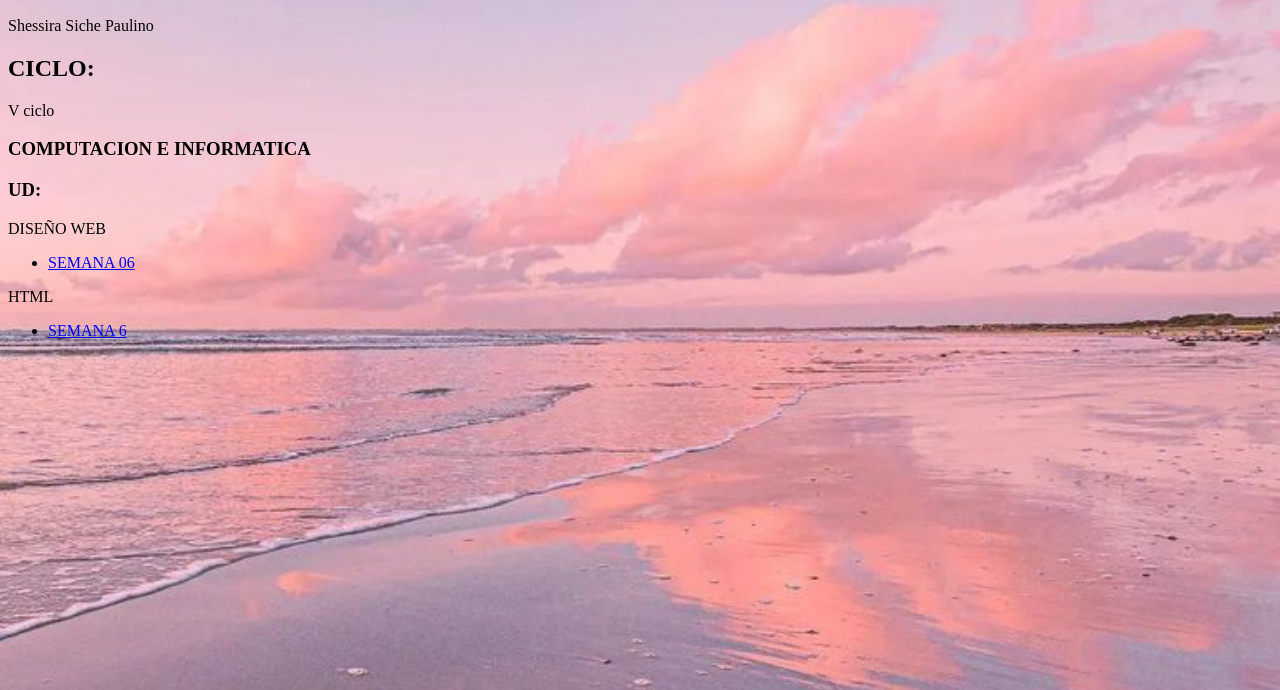
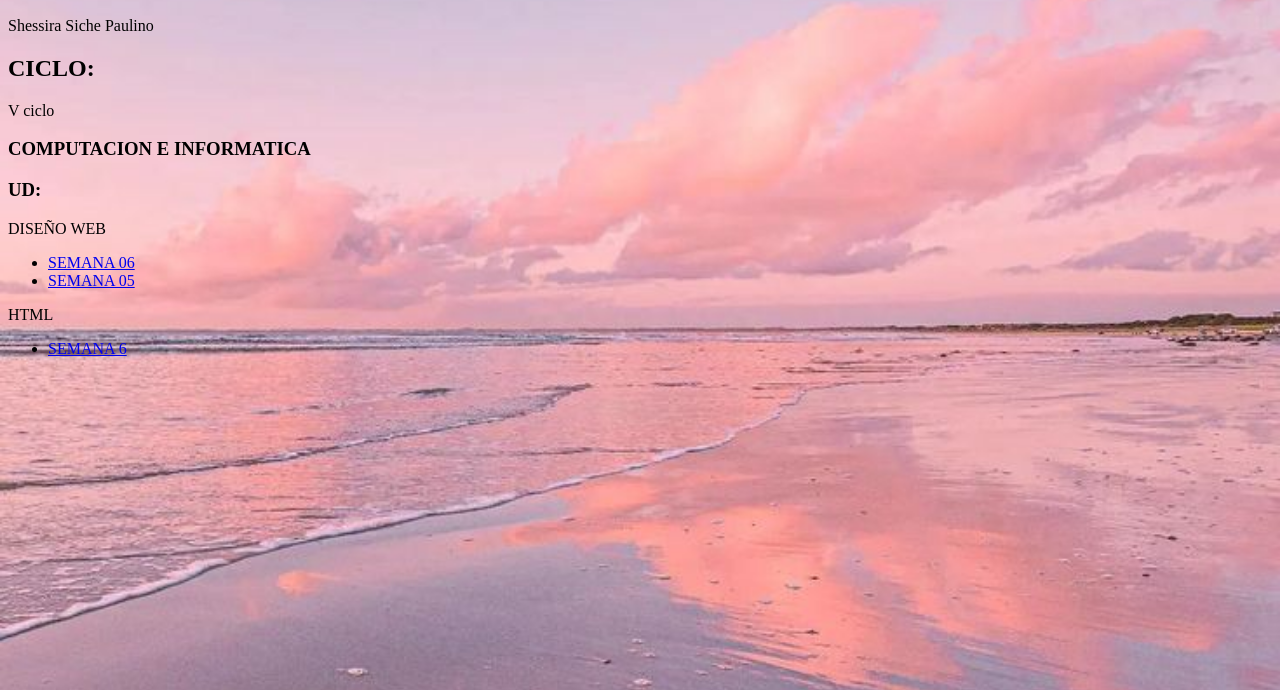
Before and after one commit to Shessimar/Maricela, a plain HTML site: page index.html in a window 1280 px wide. Shown: the part 110-800 px from the top of the page. Drawn offline with Linux system fonts and the light colour scheme.

Commit message:
Update index.html

```diff
--- a/index.html
+++ b/index.html
@@ -18,6 +18,7 @@
     <p>DISEÑO WEB</p>
     <ul>
         <li><a href= "elementos.html">SEMANA 06</a></li>
+        <li><a href= "maquetacion.html">SEMANA 05</a></li>
     </ul>
     <p>HTML</p>
     <ul>
```
